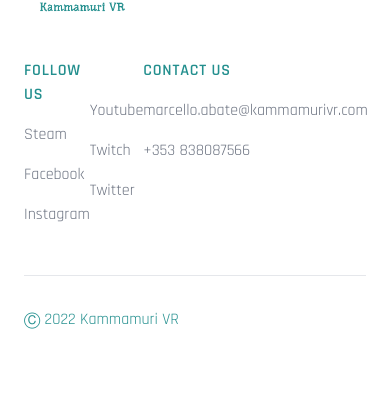
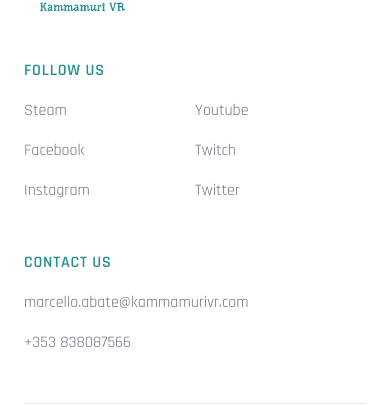
Before and after one commit to MarcelloAbate/kammamuri-vr, a React (Create React App) app: page / in a window 390 px wide. Shown: the part 6857-7262 px from the top of the page. Built offline with nearby package versions, Linux system fonts and the light colour scheme.

Commit message:
fix responsive footer

```diff
--- a/src/components/layout/Footer/Footer.module.css
+++ b/src/components/layout/Footer/Footer.module.css
@@ -15,7 +15,7 @@
 }
 
 .sections {
-  @apply flex flex-row col-span-2 mt-8 lg:mt-0;
+  @apply grid grid-cols-2 gap-y-12 sm:gap-y-0 sm:flex flex-row col-span-2 mt-8 lg:mt-0;
 }
 
 .section {
```
